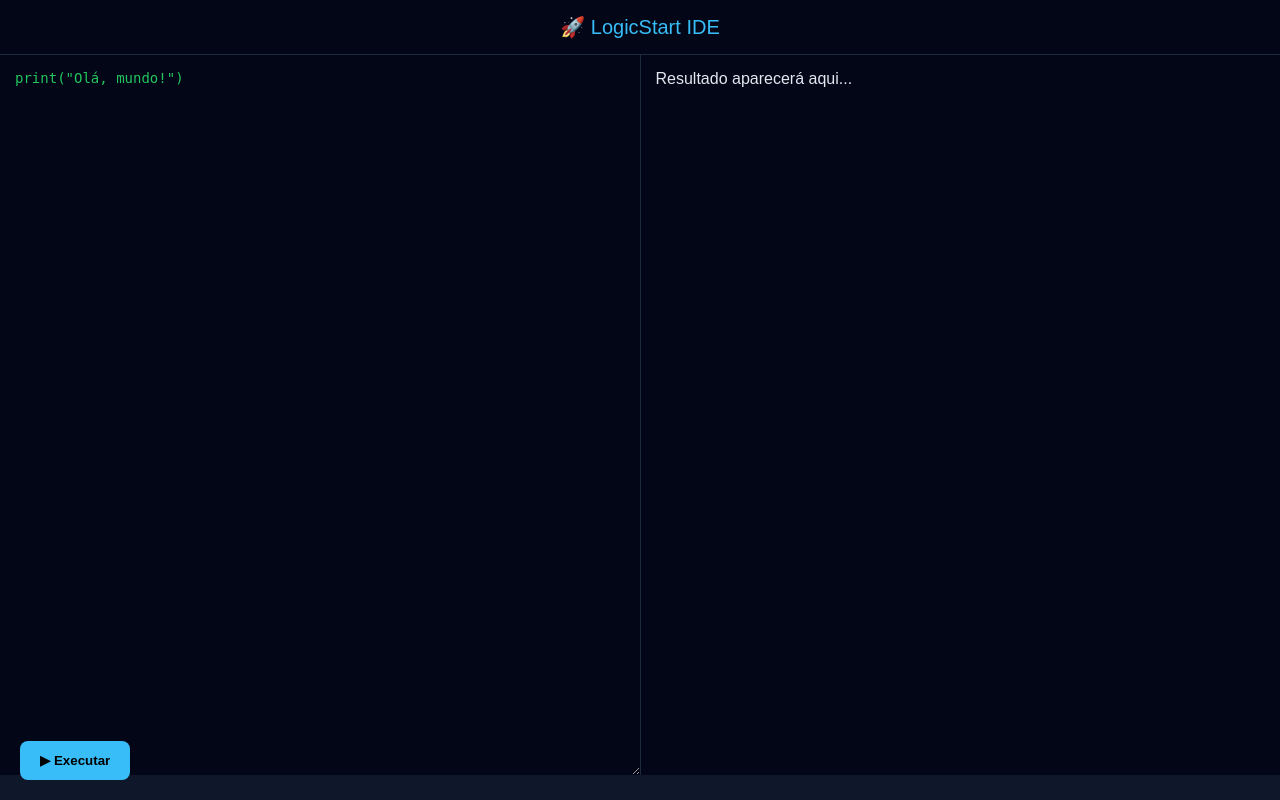
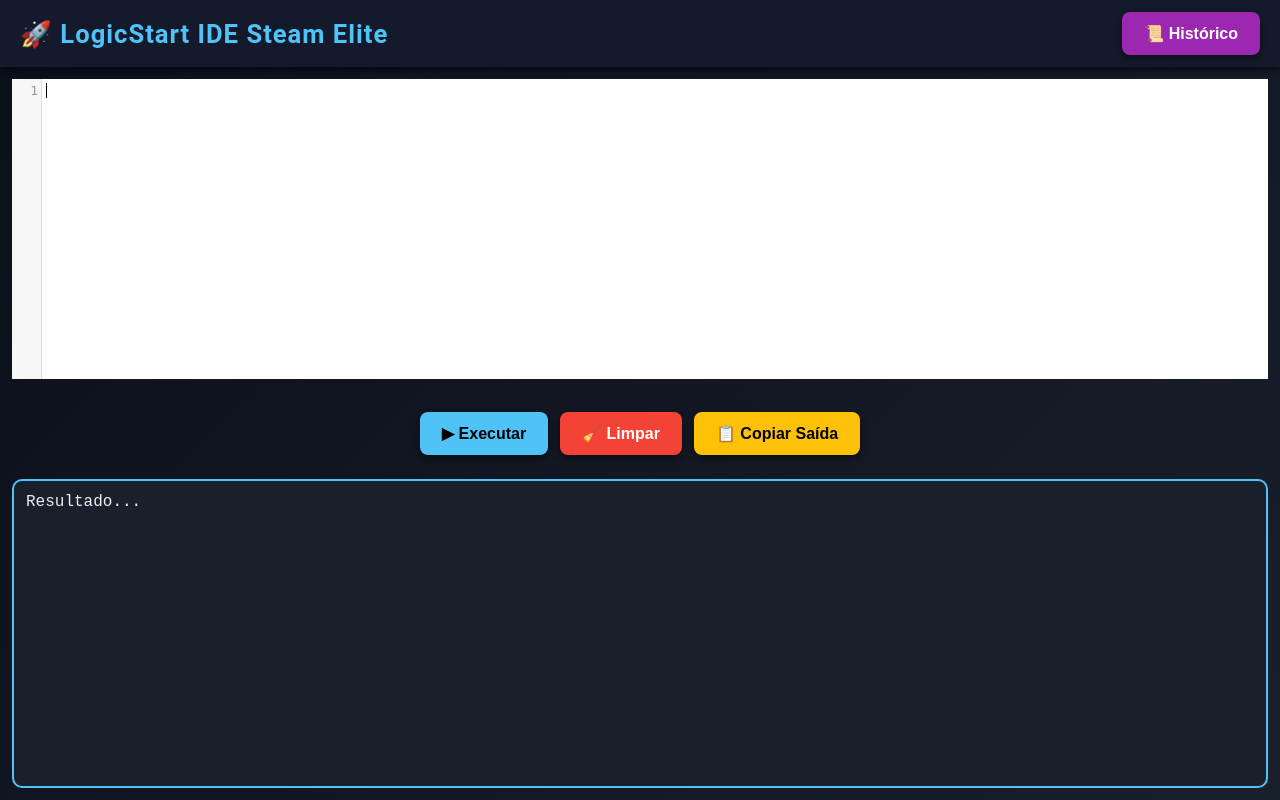
Before and after one commit to DashMasterX/logicstart, a Flask app: page / in a window 1280 px wide. Run offline with Flask 3, Linux system fonts and the light colour scheme.

Commit message:
Revamp LogicStart IDE layout and styles
Updated the HTML structure and styles for the LogicStart IDE, enhancing the layout and adding CodeMirror support for better code editing experience.

```diff
--- a/templates/index.html
+++ b/templates/index.html
@@ -1,116 +1,203 @@
+<!-- templates/index.html - Versão Animada Elite -->
 <!DOCTYPE html>
 <html lang="pt-BR">
 <head>
   <meta charset="UTF-8">
-    <title>LogicStart IDE</title>
+  <title>🚀 LogicStart IDE Steam Elite</title>
   <meta name="viewport" content="width=device-width, initial-scale=1.0">
 
+  <!-- CodeMirror 6 -->
+  <link rel="stylesheet" href="https://cdnjs.cloudflare.com/ajax/libs/codemirror/5.65.14/codemirror.min.css">
+  <script src="https://cdnjs.cloudflare.com/ajax/libs/codemirror/5.65.14/codemirror.min.js"></script>
+  <script src="https://cdnjs.cloudflare.com/ajax/libs/codemirror/5.65.14/mode/python/python.min.js"></script>
+
+  <!-- Estilos -->
   <style>
     body {
       margin: 0;
-            background: #0f172a;
-            color: #e2e8f0;
-            font-family: Arial;
+      font-family: 'Roboto', sans-serif;
+      background: linear-gradient(135deg, #0B0F1A, #1A1F2C);
+      color: #EEE;
+      display: flex;
+      flex-direction: column;
+      height: 100vh;
+      transition: background 0.3s;
     }
 
     header {
-            background: #020617;
-            padding: 15px;
-            font-size: 20px;
-            text-align: center;
-            color: #38bdf8;
-            border-bottom: 1px solid #1e293b;
+      background: #141A2B;
+      padding: 12px 20px;
+      display: flex;
+      justify-content: space-between;
+      align-items: center;
+      box-shadow: 0 3px 6px rgba(0,0,0,0.6);
     }
 
-        .container {
-            display: flex;
-            height: 90vh;
+    header h1 {
+      margin: 0;
+      font-size: 1.6rem;
+      color: #4FC3F7;
+      letter-spacing: 1px;
     }
 
-        textarea {
-            width: 50%;
-            padding: 15px;
-            background: #020617;
-            color: #22c55e;
-            border: none;
-            outline: none;
-            font-family: monospace;
-            font-size: 14px;
+    #editor-container, #output-container {
+      flex: 1;
+      display: flex;
+      flex-direction: column;
+      margin: 12px;
+      transition: all 0.2s;
     }
 
-        .output {
-            width: 50%;
-            padding: 15px;
-            background: #020617;
-            border-left: 1px solid #1e293b;
-            overflow-y: auto;
+    #editor, #output {
+      flex: 1;
+      border-radius: 10px;
+      overflow: hidden;
+      transition: box-shadow 0.2s;
+    }
+
+    #editor.cm-focused {
+      box-shadow: 0 0 20px #4FC3F7;
+    }
+
+    #buttons {
+      display: flex;
+      gap: 12px;
+      margin: 12px;
+      justify-content: center;
     }
 
     button {
-            position: absolute;
-            bottom: 20px;
-            left: 20px;
-            padding: 12px 20px;
-            background: #38bdf8;
+      padding: 12px 22px;
       border: none;
-            color: black;
+      border-radius: 8px;
+      font-size: 1rem;
+      cursor: pointer;
+      transition: all 0.2s;
       font-weight: bold;
-            cursor: pointer;
-            border-radius: 8px;
+      box-shadow: 0 3px 6px rgba(0,0,0,0.5);
     }
 
     button:hover {
-            background: #0ea5e9;
+      transform: scale(1.05);
+      box-shadow: 0 5px 12px rgba(0,0,0,0.6);
     }
+
+    #run { background: #4FC3F7; color: #000; }
+    #clear { background: #F44336; color: #fff; }
+    #copy { background: #FFC107; color: #000; }
+    #historyBtn { background: #9C27B0; color: #fff; }
+
+    #output {
+      background: #1A1F2C;
+      color: #EEE;
+      padding: 12px;
+      font-family: 'Courier New', monospace;
+      overflow-y: auto;
+      border: 2px solid #4FC3F7;
+      border-radius: 10px;
+      transition: border-color 0.3s, background 0.3s;
+    }
+
+    .success { color: #4CAF50; }
+    .error { color: #F44336; }
+    .alert { color: #FFC107; }
   </style>
 </head>
-
 <body>
 
-<header>🚀 LogicStart IDE</header>
+  <header>
+    <h1>🚀 LogicStart IDE Steam Elite</h1>
+    <button id="historyBtn">📜 Histórico</button>
+  </header>
 
-<div class="container">
-    <textarea id="code">
-print("Olá, mundo!")
-    </textarea>
-
-    <div class="output" id="output">
-Resultado aparecerá aqui...
-    </div>
+  <div id="editor-container">
+    <textarea id="editor"></textarea>
   </div>
 
-<button onclick="runCode()">▶ Executar</button>
+  <div id="buttons">
+    <button id="run">▶ Executar</button>
+    <button id="clear">🧹 Limpar</button>
+    <button id="copy">📋 Copiar Saída</button>
+  </div>
 
+  <div id="output-container">
+    <div id="output">Resultado...</div>
+  </div>
+
+  <!-- Scripts -->
   <script>
+    const editor = CodeMirror.fromTextArea(document.getElementById("editor"), {
+      mode: "python",
+      theme: "default",
+      lineNumbers: true,
+      indentUnit: 4,
+      tabSize: 4,
+      autofocus: true,
+    });
+
+    const outputEl = document.getElementById("output");
+
+    // Feedback animado
+    function setOutput(msg, type="success") {
+      outputEl.textContent = msg;
+      outputEl.className = "";
+      setTimeout(() => outputEl.classList.add(type), 50);
+    }
+
     async function runCode() {
-    const code = document.getElementById("code").value;
-    const output = document.getElementById("output");
-
-    output.innerText = "⏳ Executando...";
+      const code = editor.getValue();
+      if (!code.trim()) {
+        setOutput("⚠️ Nenhum código inserido", "alert");
+        return;
+      }
+      setOutput("⏳ Executando...", "alert");
 
       try {
-        const response = await fetch("/run", {
+        const res = await fetch("/run", {
           method: "POST",
-            headers: {"Content-Type": "application/json"},
-            body: JSON.stringify({code})
+          headers: { "Content-Type": "application/json" },
+          body: JSON.stringify({ code })
         });
-
-        const data = await response.json();
-
-        if (data.success) {
-            output.innerText = data.result + "\\n\\n⏱ Tempo: " + data.time + "s";
+        const data = await res.json();
+        if(data.success){
+          setOutput(data.result + "\n\n⏱ " + data.time + "s", "success");
         } else {
-            output.innerText = "❌ " + data.error;
-            if (data.debug) {
-                output.innerText += "\\n\\n" + data.debug;
+          setOutput("❌ " + data.error, "error");
+        }
+      } catch(e){
+        setOutput("💥 Erro de conexão", "error");
       }
     }
 
-    } catch (err) {
-        output.innerText = "💥 Erro de conexão com o servidor";
+    function clearCode() {
+      editor.setValue("");
+      setOutput("Resultado...", "alert");
+    }
+
+    function copyOutput() {
+      navigator.clipboard.writeText(outputEl.textContent);
+    }
+
+    async function showHistory() {
+      try {
+        const res = await fetch("/history");
+        const data = await res.json();
+        if(data.history && data.history.length){
+          let txt = data.history.map((h,i)=>`${i+1}) ${h.result}`).join("\n\n---\n\n");
+          alert("Últimas execuções:\n\n" + txt);
+        } else {
+          alert("Nenhum histórico encontrado");
+        }
+      } catch(e){
+        alert("Erro ao buscar histórico");
       }
     }
+
+    // Botões
+    document.getElementById("run").addEventListener("click", runCode);
+    document.getElementById("clear").addEventListener("click", clearCode);
+    document.getElementById("copy").addEventListener("click", copyOutput);
+    document.getElementById("historyBtn").addEventListener("click", showHistory);
   </script>
-
 </body>
 </html>
```
Lines whose indentation alone changed are shown as unchanged.
